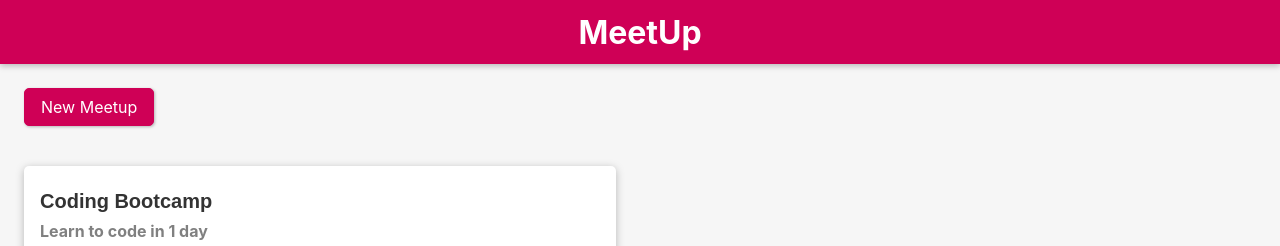
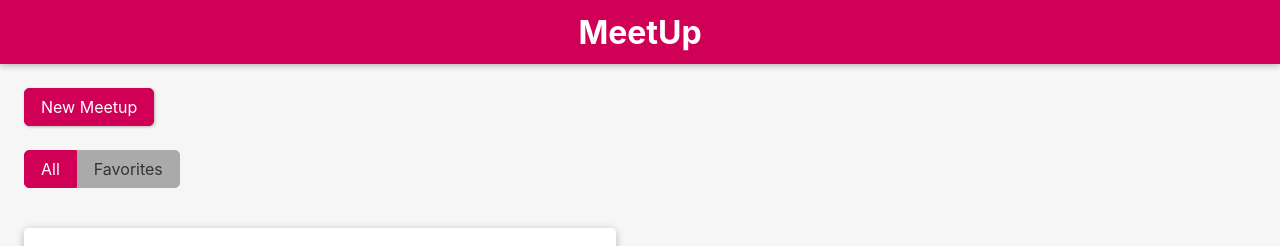
Before and after one commit to federicobaldini/meet-up-frontend, a Svelte app: page / in a window 1280 px wide. Shown: the top 246 px of the page. Built offline with nearby package versions, Linux system fonts and the light colour scheme.

Commit message:
added new MeetupFilter component

```diff
--- /dev/null
+++ b/src/Meetups/MeetupFilter.svelte
@@ -0,0 +1,61 @@
+<script>
+  import { createEventDispatcher } from "svelte";
+
+  const dispatch = createEventDispatcher();
+
+  let selectedButton = 0;
+</script>
+
+<div>
+  <button
+    type="button"
+    class:active={selectedButton === 0}
+    on:click={() => {
+      selectedButton = 0;
+      dispatch("select", 0);
+    }}>All</button
+  >
+  <button
+    type="button"
+    class:active={selectedButton === 1}
+    on:click={() => {
+      selectedButton = 1;
+      dispatch("select", 1);
+    }}>Favorites</button
+  >
+</div>
+
+<style>
+  div {
+    font-size: 0px;
+  }
+
+  button {
+    background: #aaaaaa;
+    font: inherit;
+    font-size: 1rem;
+    cursor: pointer;
+    border: 1px solid #aaaaaa;
+    padding: 0.5rem 1rem;
+  }
+
+  button:focus {
+    outline: none;
+  }
+
+  button:first-of-type {
+    border-radius: 5px 0 0 5px;
+  }
+
+  button:last-of-type {
+    border-radius: 0 5px 5px 0;
+  }
+
+  button:hover,
+  button:active,
+  .active {
+    background: #cf0056;
+    border-color: #cf0056;
+    color: white;
+  }
+</style>
--- a/src/Meetups/MeetupGrid.svelte
+++ b/src/Meetups/MeetupGrid.svelte
@@ -1,11 +1,23 @@
 <script>
   import MeetupItem from "./MeetupItem.svelte";
+  import MeetupFilter from "./MeetupFilter.svelte";
 
   export let meetups;
+
+  let favoritesOnly = false;
+
+  $: filteredMeetups = favoritesOnly ? meetups.filter((m) => m.isFavorite) : meetups;
+
+  const setFilter = (event) => {
+    favoritesOnly = event.detail === 1;
+  };
 </script>
 
+<section id="meetup-controls">
+  <MeetupFilter on:select={setFilter} />
+</section>
 <section id="meetups">
-  {#each meetups as meetup}
+  {#each filteredMeetups as meetup}
     <MeetupItem
       id={meetup.id}
       title={meetup.title}
@@ -21,15 +33,19 @@
 </section>
 
 <style>
-  section {
+  #meetups {
     width: 100%;
     display: grid;
     grid-template-columns: 1fr;
     grid-gap: 1rem;
   }
 
+  #meetup-controls {
+    margin: 1rem;
+  }
+
   @media (min-width: 768px) {
-    section {
+    #meetups {
       grid-template-columns: repeat(2, 1fr);
     }
   }
```
Also changed, not shown: public/build/bundle.css, public/build/bundle.js, 1 other file (tests, documents, lock files or other folders).
